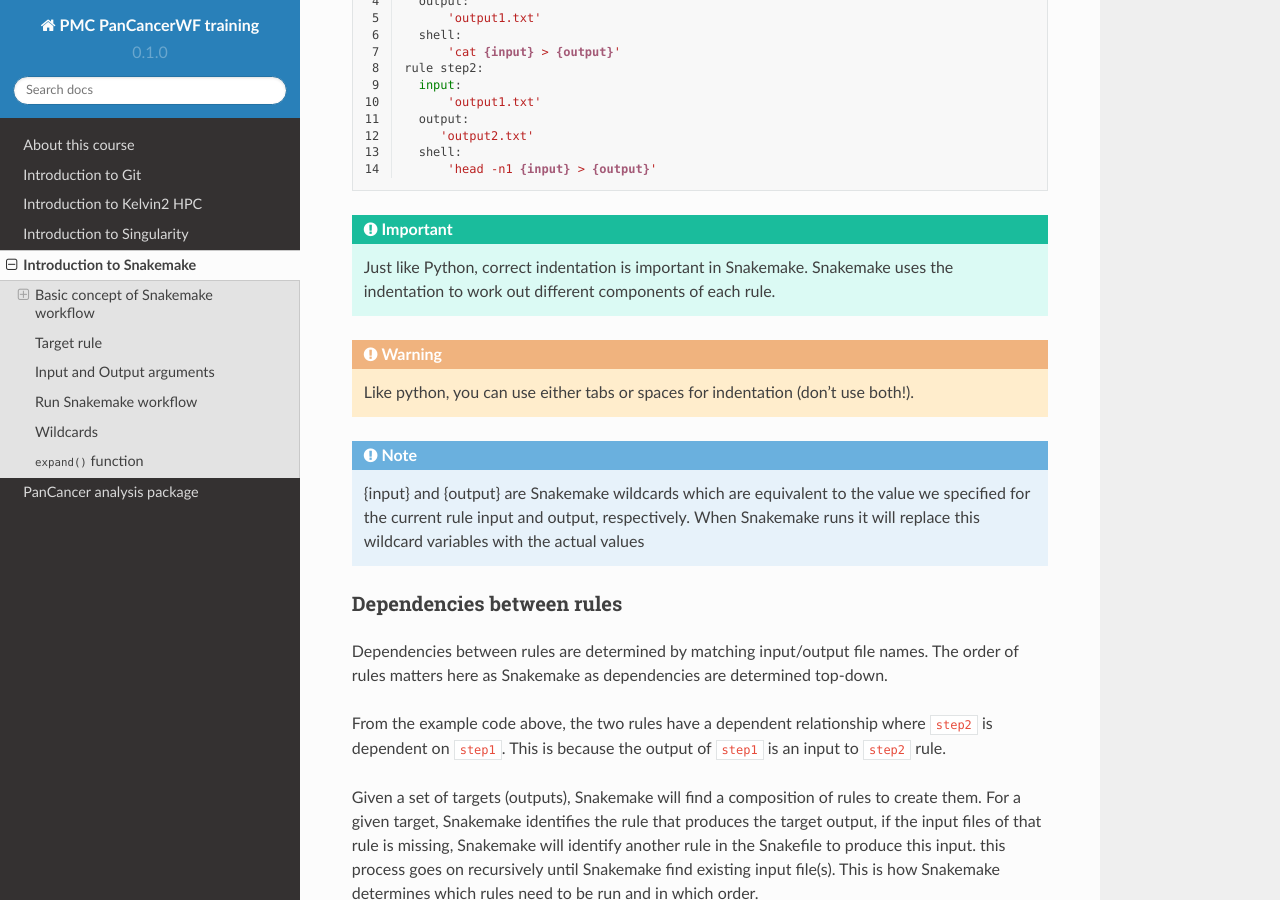
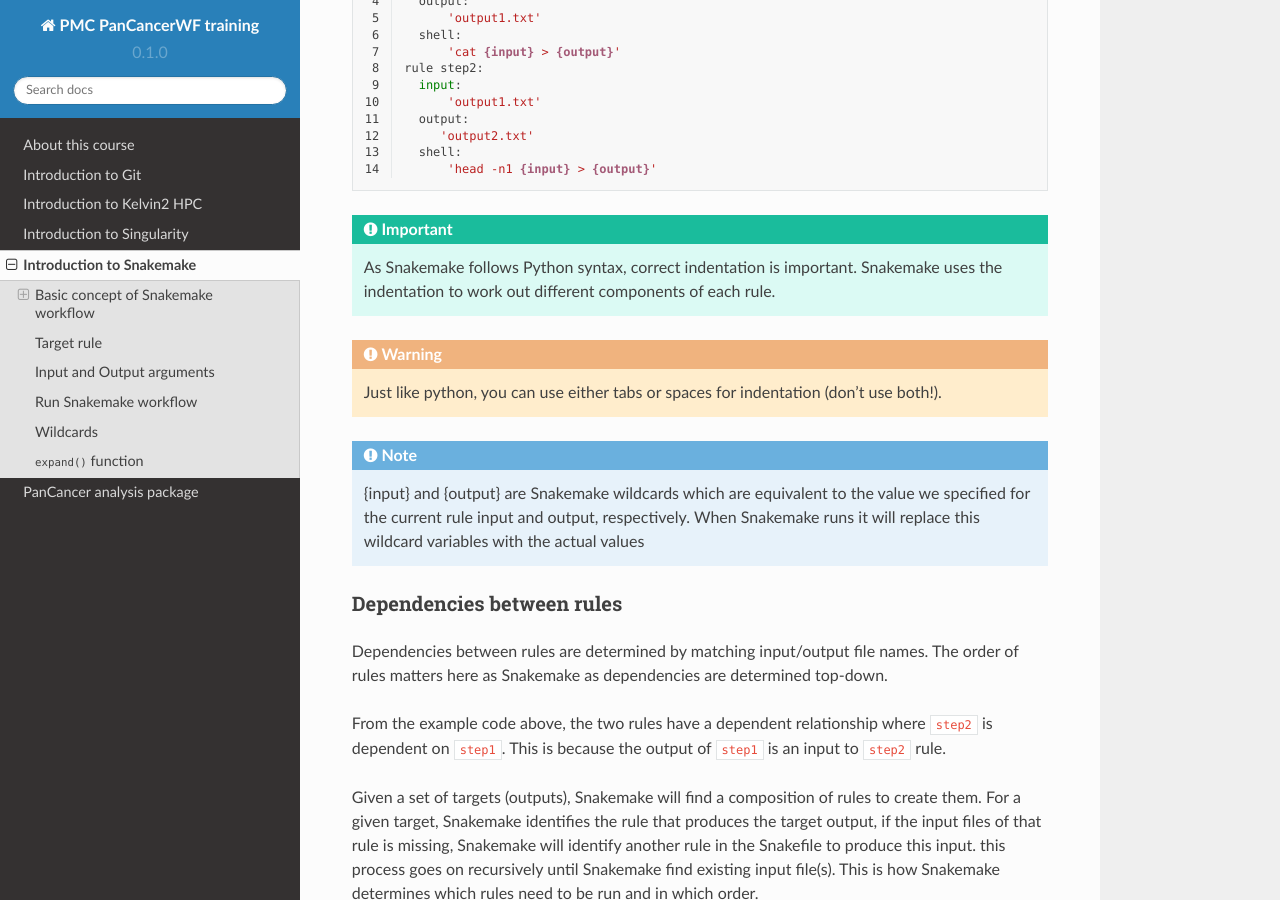
Before and after one commit to sirintra/PMC-PC-training, a Sphinx documentation site: the page built from docs/source/snakemake.rst, in a window 1280 px wide and 900 px high, scrolled down 867 px. Built offline with Sphinx 7.4.7 and the Read the Docs theme 2.0.0, drawn with Linux system fonts in a browser that asks for light colours.

Commit message:
Update snakemake.rst

```diff
--- a/docs/source/snakemake.rst
+++ b/docs/source/snakemake.rst
@@ -41,12 +41,12 @@ Example syntax of a ``Snakefile``:
 
 .. important::
 
-   Just like Python, correct indentation is important in Snakemake.
+   As Snakemake follows Python syntax, correct indentation is important.
    Snakemake uses the indentation to work out different components of each rule.
 
 .. warning::
 
-   Like python, you can use either tabs or spaces for indentation (don’t use both!).
+   Just like python, you can use either tabs or spaces for indentation (don’t use both!).
 
 
 .. note::
```
